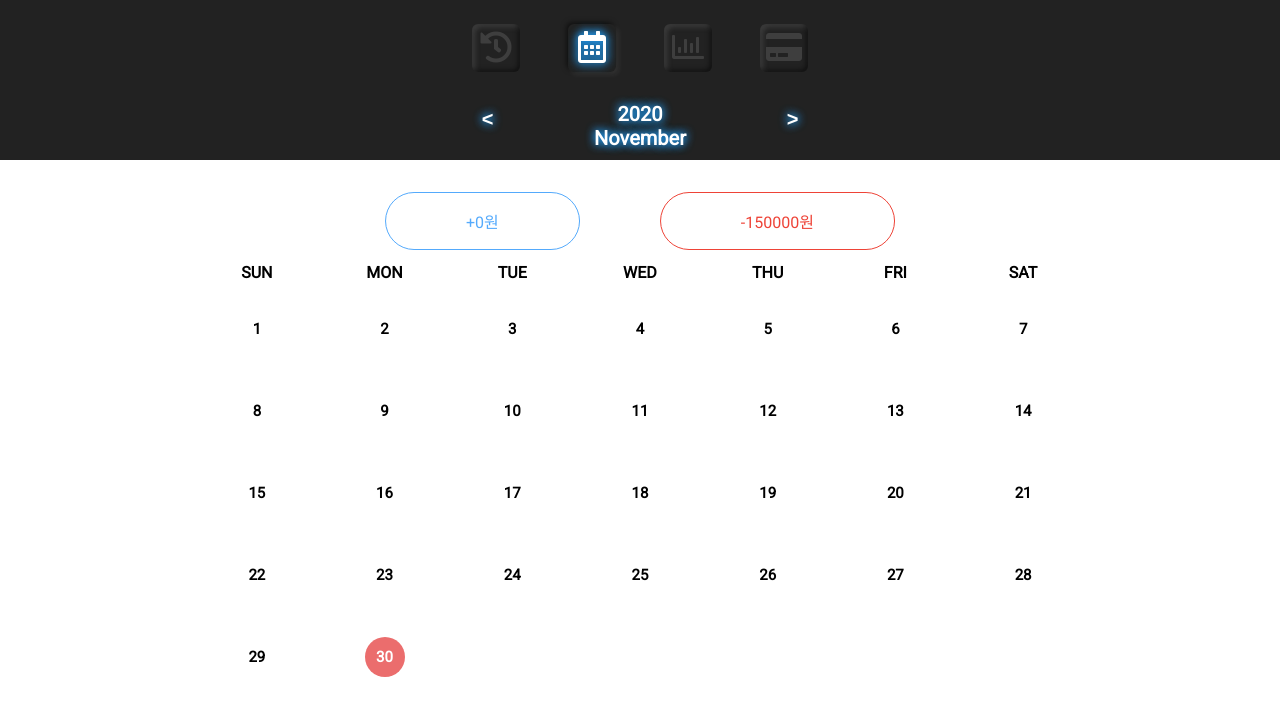
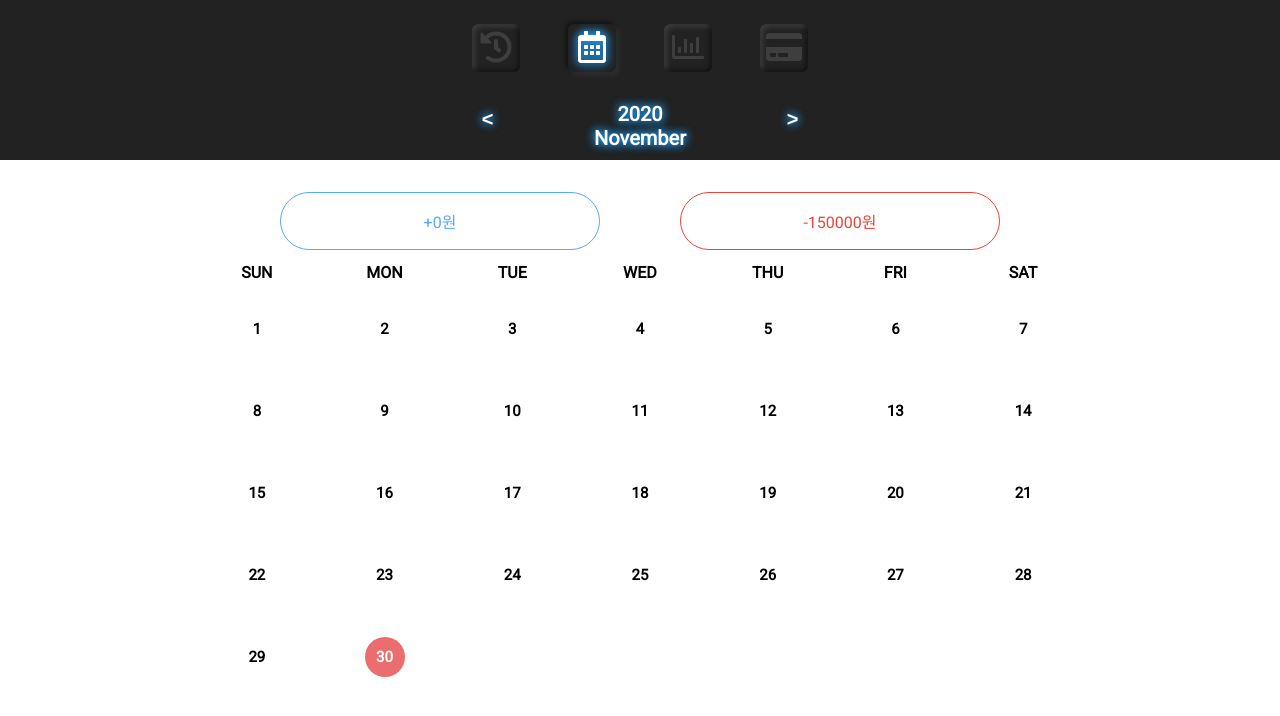
Before and after one commit to boostcamp-2020/Project16-C-Account-Book, a React app in the folder FE/: page /calendar in a window 1280 px wide. Shown: the top 716 px of the page. Built offline with nearby package versions, Linux system fonts and the light colour scheme; no server answers; sample sign-in values are in the browser's storage.

Commit message:
[refactor] total나타내는 항목 scss에 mixin사용

```diff
--- a/FE/src/components/Calendar/TotalContent/totalContent.scss
+++ b/FE/src/components/Calendar/TotalContent/totalContent.scss
@@ -1,21 +1,29 @@
+@mixin calendar-total($type) {
+  width: 25%;
+  text-align: center;
+  border-radius: 50px;
+  padding: 1em 5em;
+  @if $type== income {
+    border: 1.5px solid #54aafc;
+    color: #54aafc;
+  } @else {
+    border: 1.5px solid #ee4337;
+    color: #ee4337;
+  }
+}
+
 .calendar__total__price {
   position: absolute;
+  width: 100%;
   top: 12em;
-  left: 50%;
-  transform: translateX(-50%);
   display: flex;
+  justify-content: center;
   gap: 5em;
 
   .calendar__income__total {
-    border: 1.5px solid #54aafc;
-    border-radius: 50px;
-    color: #54aafc;
-    padding: 1em 5em;
+    @include calendar-total(income);
   }
   .calendar__spending__total {
-    border: 1.5px solid #ee4337;
-    border-radius: 50px;
-    color: #ee4337;
-    padding: 1em 5em;
+    @include calendar-total(spending);
   }
 }
```
